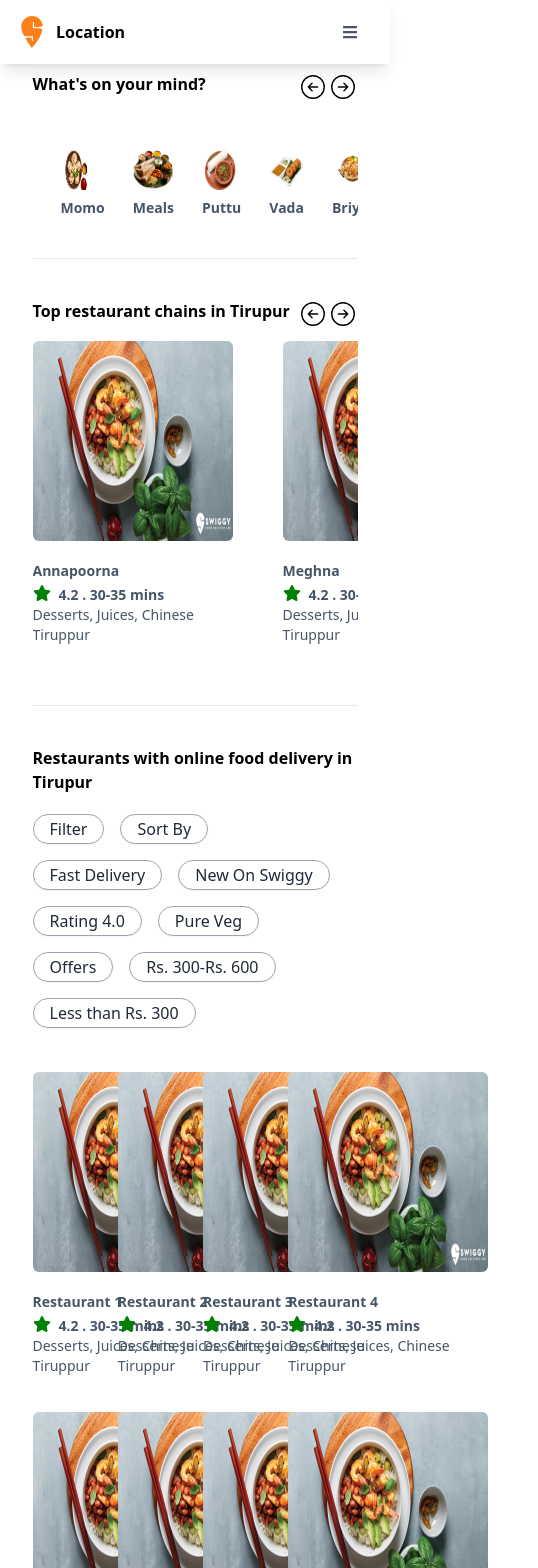
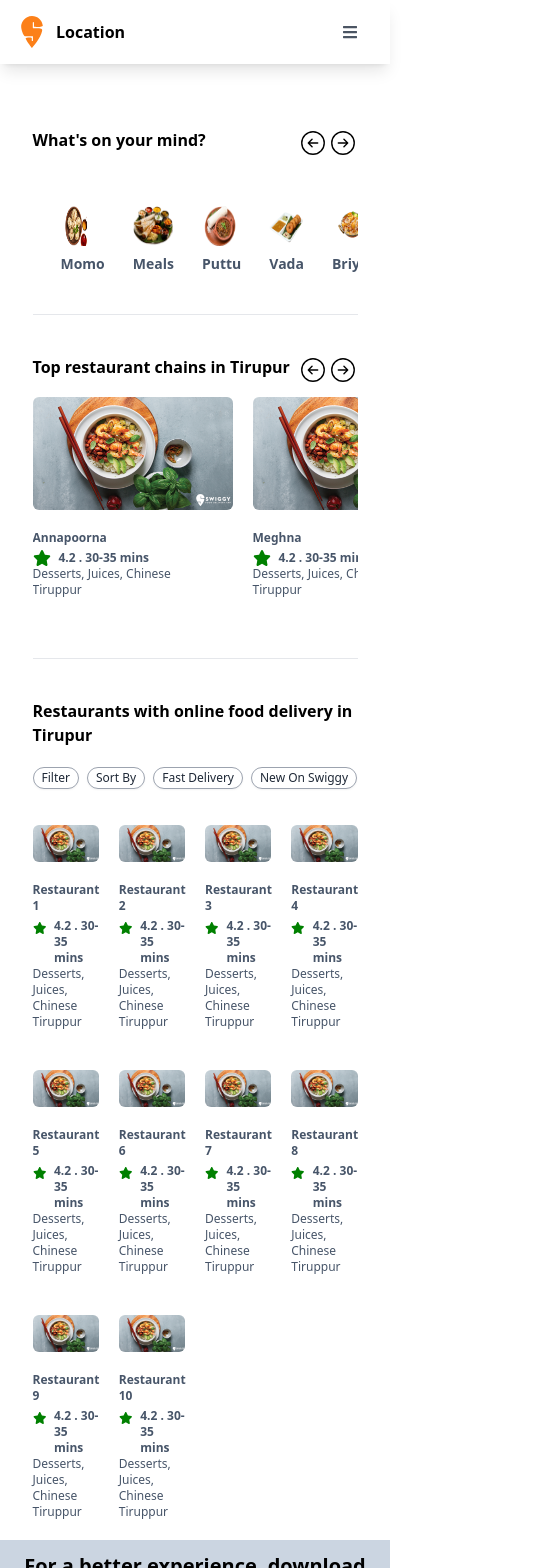
Before and after one commit to shrinidhi98/swiggy-ui, a React (Create React App) app: page / in a window 390 px wide. Shown: the top 1568 px of the page, 538 px wide, since content can reach past the window. Built offline with nearby package versions, Linux system fonts and the light colour scheme; data requests are answered from the project's data file.

Commit message:
Modified alignment to support mobile view

```diff
--- a/public/index.html
+++ b/public/index.html
@@ -24,7 +24,7 @@
       work correctly both with client-side routing and a non-root public URL.
       Learn how to configure a non-root public URL by running `npm run build`.
     -->
-    <title>React App</title>
+    <title>Swiggy</title>
   </head>
   <body>
     <noscript>You need to enable JavaScript to run this app.</noscript>
--- a/src/Footer.tsx
+++ b/src/Footer.tsx
@@ -4,13 +4,13 @@
 
 const Footer = () => {
     return (
-        <div className='flex flex-col justify-center items-center min-h-screen'>
-            <div className='bg-slate-300 py-20 px-4 text-center w-full'>
+        <div className='flex flex-col justify-center items-center'>
+            <div className='bg-slate-300 py-3 px-4 text-center w-full'>
                 <div className="min-h-full flex flex-col justify-center">
                     <h1 className='font-bold text-xl md:text-2xl mb-4'>For a better experience, download the Swiggy app now</h1>
                     <div className='flex justify-center space-x-4'>
                         <img src={googlePlay} alt="get it on google play" className="rounded-md" style={{ width: '150px', height: '75px' }} />
-                        <img src={googlePlay} alt="get it on google play" className="rounded-md" style={{ width: '150px', height: '75px' }} />
+                        {/* <img src={googlePlay} alt="get it on google play" className="rounded-md" style={{ width: '150px', height: '75px' }} /> */}
                     </div>
                 </div>
             </div>
--- a/src/PopularCuisine.tsx
+++ b/src/PopularCuisine.tsx
@@ -25,7 +25,7 @@
 const PopularCuisine = () => {
     return (
         <div className='mt-10'>
-            <h2 className="justify-start font-bold text-2xl w-full">What's on your mind?</h2>
+            <h2 className="justify-start font-bold md:text-2xl w-full">Popular Cuisines</h2>
             <div className="mt-10 flex overflow-x-auto" style={{ scrollbarWidth: 'none', WebkitOverflowScrolling: 'touch' }}>
                 {images.map((image, index) => (
                     <div key={index} className="flex-col items-center ml-7 inline-block">
--- a/src/RestaurantChains.tsx
+++ b/src/RestaurantChains.tsx
@@ -40,18 +40,18 @@
                 <button className="hover:bg-gray-300 rounded-full" onClick={handleScrollLeft}><PiArrowCircleLeftLight size={30} /></button>
                 <button className="hover:bg-gray-300 rounded-full" onClick={handleScrollRight}><PiArrowCircleRightLight size={30} /></button>
             </div>
-            <div className="flex overflow-x-auto mt-3" ref={scrollRef}
+            <div className="flex overflow-x-auto mt-3 gap-5" ref={scrollRef}
                 style={{ scrollbarWidth: 'thin', WebkitOverflowScrolling: 'touch', scrollBehavior: 'smooth', scrollbarColor:"red"}}>
                 {restChain.map((image, index) => (
-                    <div key={index} className="flex flex-col transition transform hover:scale-90 motion-reduce:transition-none motion-reduce:hover:transform-none" style={{ minWidth: '250px' }}>
-                        <img src={image.src} alt={image.name} className="rounded-md" style={{ width: '200px', height: '200px' }} />
-                        <div className="font-bold text-sm text-slate-600 mt-5">{image.name}</div>
+                    <div key={index} className="flex flex-col transition transform hover:scale-90 motion-reduce:transition-none motion-reduce:hover:transform-none" style={{ minWidth: '200px' }}>
+                        <img src={image.src} alt={image.name} className="rounded-md" />
+                        <div className="font-bold text-xs md:text-sm text-slate-600 mt-5">{image.name}</div>
                         <div className="flex mt-1">
                             <FontAwesomeIcon icon={faStar} style={{ color: 'green' }} />
-                            <h6 className="ml-2 text-sm text-slate-600 font-bold">{image.star}{" . "}{image.time}</h6>
+                            <h6 className="ml-2 text-xs md:text-sm text-slate-600 font-bold">{image.star}{" . "}{image.time}</h6>
                         </div>
-                        <p className="text-sm text-slate-600 justify-start">{image.cuisine}</p>
-                        <p className="text-sm text-slate-600 justify-start">{image.location}</p>
+                        <p className="text-xs md:text-sm text-slate-600 justify-start">{image.cuisine}</p>
+                        <p className="text-xs md:text-sm text-slate-600 justify-start">{image.location}</p>
                         <div className='mt-5'></div>
                     </div>
                 ))}
--- a/src/RestaurantsDelivery.tsx
+++ b/src/RestaurantsDelivery.tsx
@@ -47,25 +47,35 @@
     <div>
       <div>
         <h2 className="justify-start font-bold md:text-2xl w-full mt-10">Restaurants with online food delivery in Tirupur</h2>
-        <div className='flex flex-wrap mt-5 mb-7'>
+        {/* <div className='flex mt-5 mb-7 overflow-x-auto'>
           {filters.map((filter) => (
-            <button className="bg-white text-gray-800 py-0.5 px-2 rounded-full border border-gray-400 mr-4 mb-4 shadow-sm">
-              <p className='ml-2 mr-2'>{filter}</p>
+            <button className="bg-white text-gray-800 py-0.5 px-2 rounded-full border border-gray-400 mr-2 mb-2 shadow-sm">
+              <p className="whitespace-no-wrap">{filter}</p>
             </button>
           ))}
+        </div> */}
+
+        <div className='flex mt-5 mb-7 overflow-x-scroll' style={{ scrollbarWidth: 'none', WebkitOverflowScrolling: 'touch' }}>
+          <div className="flex flex-nowrap">
+            {filters.map((filter, index) => (
+              <button key={index} className="whitespace-no-wrap bg-white text-gray-800 py-0.5 px-2 rounded-full border border-gray-400 mr-2 mb-2 shadow-sm" style={{ width: 'max-content' }}>
+                <p className='text-xs md:text-sm'>{filter}</p>
+              </button>
+            ))}
+          </div>
         </div>
-        <div className="grid grid-cols-4 grid-flow-row gap-4" ref={containerRef}>
+        <div className="grid grid-cols-4 grid-flow-row gap-5" ref={containerRef}>
           {visibleRestaurants.map((restaurant: any, index: number) => (
             <Link to={`/restaurants/${restaurant.id}`}>
-              <div key={index} className="flex flex-col transition transform hover:scale-90 motion-reduce:transition-none motion-reduce:hover:transform-none" style={{ minWidth: '250px' }}>
-                <img src={restaurantImg} alt={restaurant.name} className="rounded-md" style={{ width: '200px', height: '200px' }} />
-                <div className="font-bold text-sm text-slate-600 mt-5">{restaurant.name}</div>
+              <div key={index} className="flex flex-col transition transform hover:scale-90 motion-reduce:transition-none motion-reduce:hover:transform-none" style={{ minWidth: '10px', minHeight: '20px' }}>
+                <img src={restaurantImg} alt={restaurant.name} className="rounded-md" />
+                <div className="font-bold text-xs md:text-sm text-slate-600 mt-5">{restaurant.name}</div>
                 <div className="flex mt-1">
-                  <FontAwesomeIcon icon={faStar} style={{ color: 'green' }} />
-                  <h6 className="ml-2 text-sm text-slate-600 font-bold">{restaurant.star}{" . "}{restaurant.time}</h6>
+                  <FontAwesomeIcon size={'xs'} icon={faStar} style={{ color: 'green' }} className='mt-1' />
+                  <h6 className="ml-2 text-xs md:text-sm text-slate-600 font-bold">{restaurant.star}{" . "}{restaurant.time}</h6>
                 </div>
-                <p className="text-sm text-slate-600 justify-start">{restaurant.cuisine}</p>
-                <p className="text-sm text-slate-600 justify-start">{restaurant.location}</p>
+                <p className="text-xs md:text-sm text-slate-600 justify-start">{restaurant.cuisine}</p>
+                <p className="text-xs md:text-sm text-slate-600 justify-start">{restaurant.location}</p>
                 <div className='mt-5'></div>
               </div>
             </Link>
--- a/src/Search.tsx
+++ b/src/Search.tsx
@@ -19,7 +19,7 @@
 
     const [search,setSearch] = useState('');
     return (
-        <div className='w-4/6 mx-auto mt-6'>
+        <div className='w-5/6 md:w-4/6 mx-auto py-12'>
             <div className="w-full mx-auto mt-6">
                 <div className="mt-5 mb-10">
                     <div className="flex items-center border border-gray-400 p-2">
--- a/src/WhatsOnMind.tsx
+++ b/src/WhatsOnMind.tsx
@@ -45,7 +45,7 @@
     };
     return (
         <div>
-            <div className="flex py-12">
+            <div className="flex py-12 mt-20">
                 <h2 className="justify-start font-bold md:text-2xl w-full">What's on your mind?</h2>
                 <button className="hover:bg-gray-300 rounded-full" onClick={handleScrollLeft}><PiArrowCircleLeftLight size={30} /></button>
                 <button className="hover:bg-gray-300 rounded-full" onClick={handleScrollRight}><PiArrowCircleRightLight size={30} /></button>
```
Also changed, not shown: src/Location.tsx (+19 -14 lines), src/Navbar.tsx (+10 -10 lines), src/Restaurant.tsx (+4 -4 lines), 2 other files (tests, documents, lock files or other folders).
